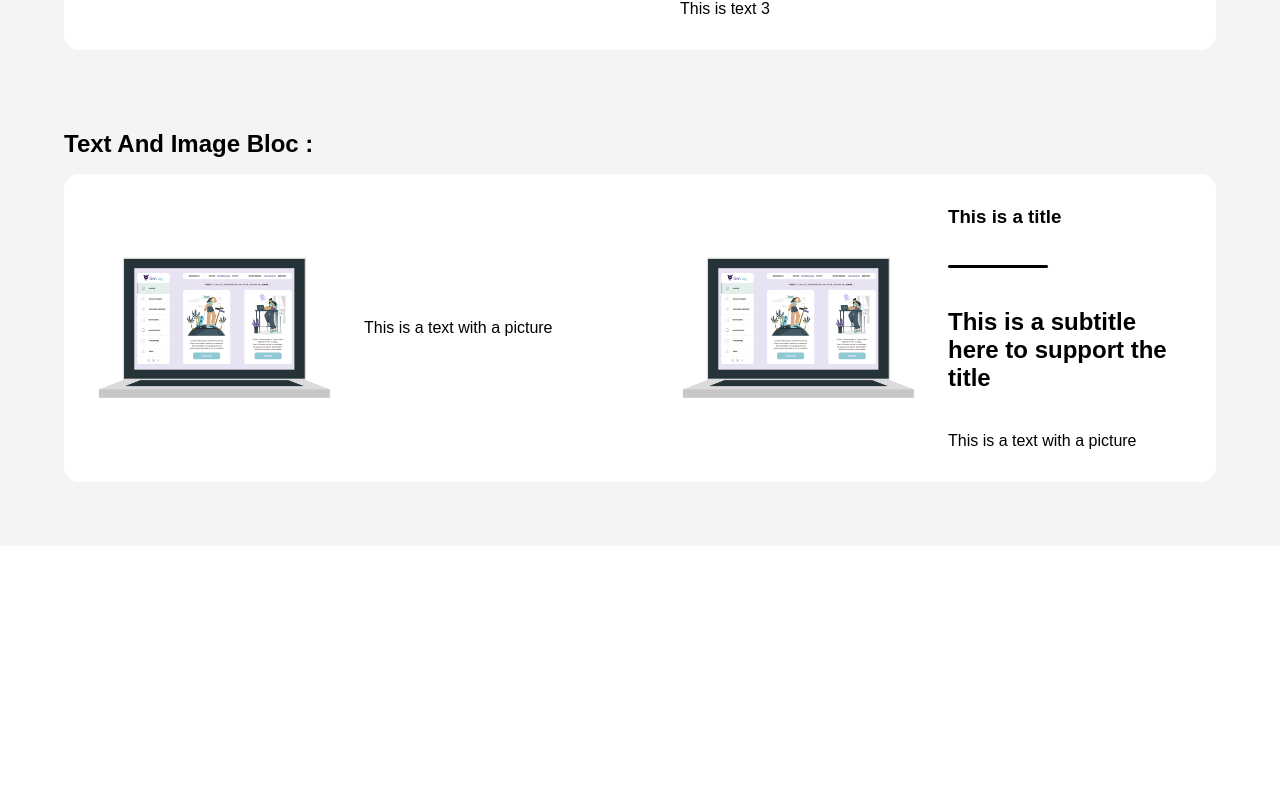
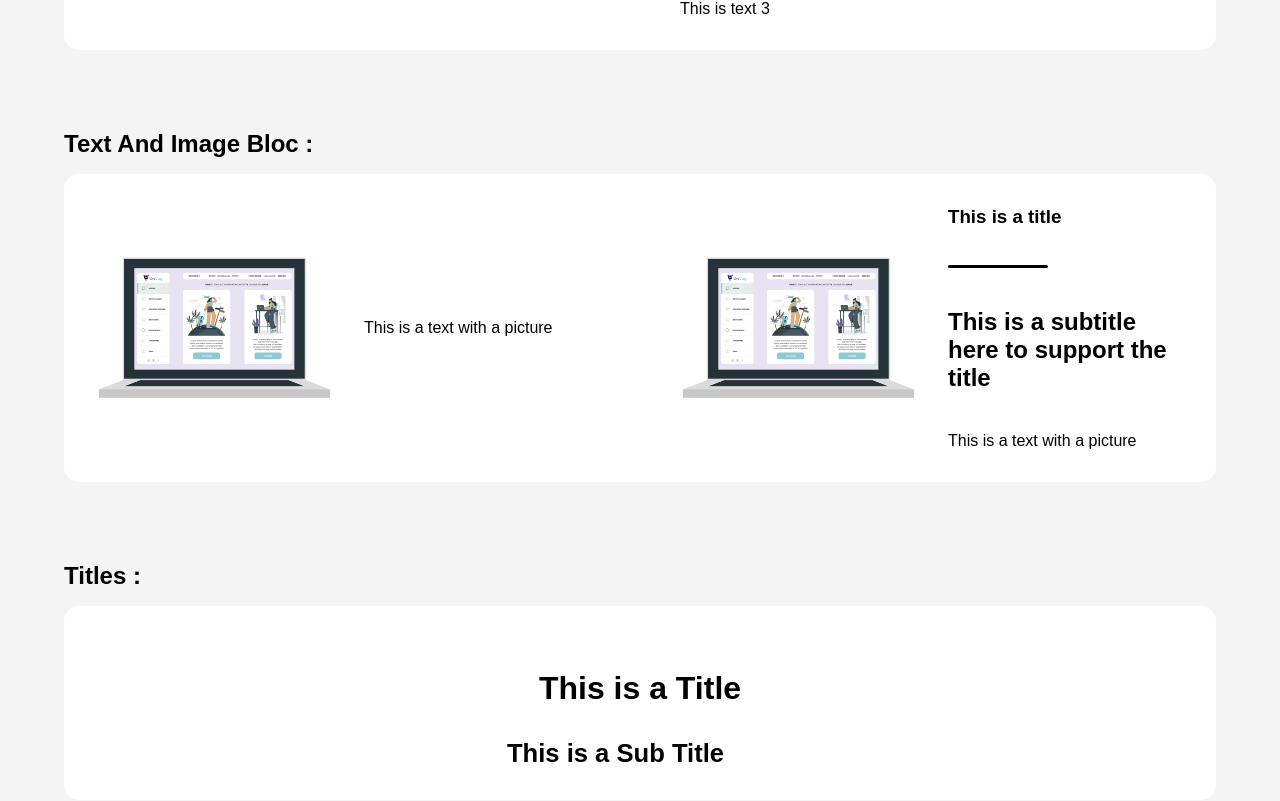
Before and after one commit to Boyadjie/UnVoy, a Next.js app: page /blocs in a window 1280 px wide. Shown: the part 295-1096 px from the top of the page. Before the commit the page ends 841 px from the top, so only its background shows below. Built offline with nearby package versions, Linux system fonts and the light colour scheme.

Commit message:
add title and subtitle blocs

```diff
--- a/app/blocs/page.tsx
+++ b/app/blocs/page.tsx
@@ -1,5 +1,7 @@
+import {SubTitle} from '../../src/components/blocs/withText/SubTitle';
 import {TextAndImg} from '../../src/components/blocs/withText/TextAndImg';
 import {TextBloc} from '../../src/components/blocs/withText/TextBloc';
+import {Title} from '../../src/components/blocs/withText/Title';
 import styles from './page.module.css';
 
 export default function Home() {
@@ -39,6 +41,17 @@ export default function Home() {
 						/>
 					</div>
 				</div>
+
+				<div>
+					<h3>Titles</h3>
+
+					<div>
+						<div>
+							<Title>This is a Title</Title>
+							<SubTitle>This is a Sub Title</SubTitle>
+						</div>
+					</div>
+				</div>
 			</section>
 		</main>
 	);
--- /dev/null
+++ b/src/components/blocs/withText/SubTitle.tsx
@@ -0,0 +1,5 @@
+import styles from './styles/title.module.css';
+
+export const SubTitle: React.FC<{children: React.ReactNode}> = ({children}) => {
+	return <h2 className={styles.subTitle}>{children}</h2>;
+};
--- /dev/null
+++ b/src/components/blocs/withText/Title.tsx
@@ -0,0 +1,5 @@
+import styles from './styles/title.module.css';
+
+export const Title: React.FC<{children: React.ReactNode}> = ({children}) => {
+	return <h1 className={styles.title}>{children}</h1>;
+};
--- /dev/null
+++ b/src/components/blocs/withText/styles/title.module.css
@@ -0,0 +1,13 @@
+h1.title, h2.subTitle {
+  font-weight: bold;
+  margin: 0;
+  padding: 0;
+}
+
+h1.title {
+  font-size: 2.5rem;
+}
+
+h2.subTitle {
+  font-size: 1.6rem;
+}
```
Also changed, not shown: src/components/title.tsx (deleted, +0 -9 lines), 1 other file (tests, documents, lock files or other folders).
